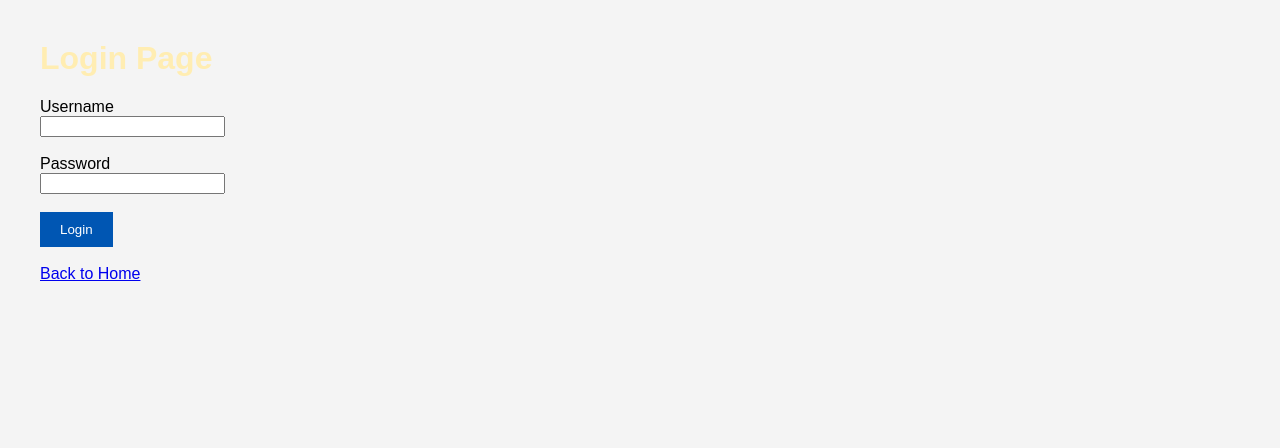
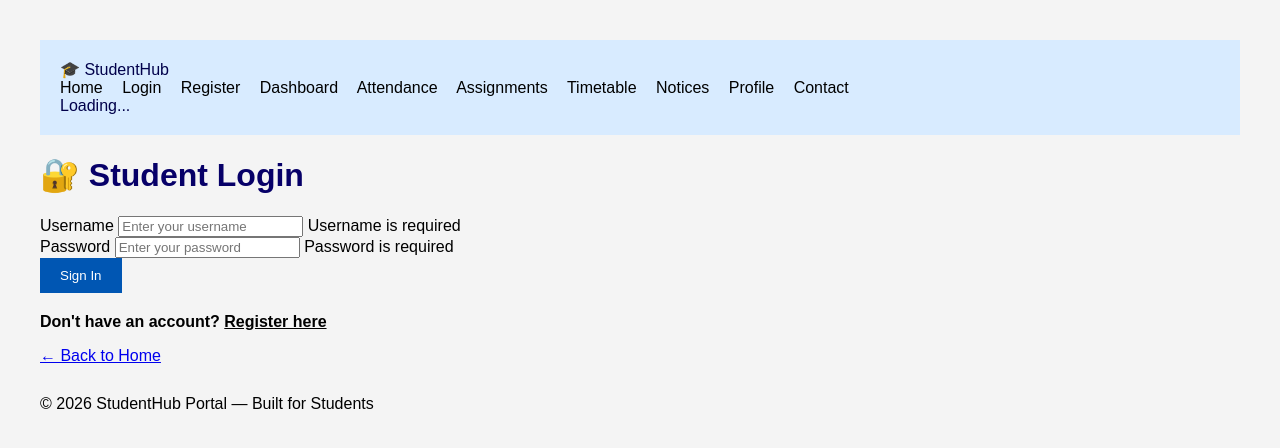
Before and after one commit to 07vish/sh, a PHP site: page /login.html in a window 1280 px wide. Shown: the top 448 px of the page. Run offline with PHP 8.4, Linux system fonts and the light colour scheme.

Commit message:
Your commit message

```diff
--- a/css/style.css
+++ b/css/style.css
@@ -10,9 +10,9 @@ background:#f4f4f4;
 
 header{
 
-background:#0056b3;
+background:#d8ebff;
 
-color:white;
+color:rgb(1, 0, 75);
 
 padding:20px;
 
@@ -20,7 +20,7 @@ padding:20px;
 
 nav a{
 
-color:white;
+color:rgb(0, 0, 0);
 
 margin-right:15px;
 
@@ -30,7 +30,7 @@ text-decoration:none;
 
 h1{
 
-color:#ffedb2;
+color:#070068;
 
 }
 
--- a/index.html
+++ b/index.html
@@ -8,6 +8,7 @@
 <body>
 
 <header>
+  <img src="https://www.charusat.ac.in/_next/static/media/CHARUSAT_NEW.6cad095d.png" alt="" height="20px" background="white" srcset="">
     <h1>StudentHub Portal</h1>
 
     <nav>
--- a/login.html
+++ b/login.html
@@ -1,29 +1,68 @@
 <!DOCTYPE html>
-<html>
+<html lang="en">
 <head>
-    <title>Login</title>
-    <link rel="stylesheet" href="css/style.css">
+  <meta charset="UTF-8">
+  <meta name="viewport" content="width=device-width, initial-scale=1.0">
+  <title>StudentHub — Login</title>
+  <link rel="stylesheet" href="css/style.css">
 </head>
-
 <body>
 
-<h1>Login Page</h1>
+  <header class="main-header">
+    <div class="site-title">
+      <span class="icon">🎓</span> StudentHub
+    </div>
 
-<form>
+    <nav>
+      <div class="nav-links">
+        <a href="index.html">Home</a>
+        <a href="login.html">Login</a>
+        <a href="register.html">Register</a>
+        <a href="dashboard.html">Dashboard</a>
+        <a href="attendance.html">Attendance</a>
+        <a href="assignment.html">Assignments</a>
+        <a href="timetable.html">Timetable</a>
+        <a href="notice.html">Notices</a>
+        <a href="profile.html">Profile</a>
+        <a href="contact.html">Contact</a>
+      </div>
+    </nav>
 
-<label>Username</label><br>
-<input type="text"><br><br>
+    <div class="live-clock" id="liveClock">Loading...</div>
+  </header>
 
-<label>Password</label><br>
-<input type="password"><br><br>
+  <main class="main-content">
+    <h1 class="page-title">
+      <span class="emoji">🔐</span> Student Login
+    </h1>
 
-<button>Login</button>
+    <form class="login-form" novalidate>
+      <div class="form-group">
+        <label for="loginUser">Username</label>
+        <input type="text" id="loginUser" placeholder="Enter your username">
+        <span class="form-error">Username is required</span>
+      </div>
 
-</form>
+      <div class="form-group">
+        <label for="loginPass">Password</label>
+        <input type="password" id="loginPass" placeholder="Enter your password">
+        <span class="form-error">Password is required</span>
+      </div>
 
-<br>
+      <button type="submit" class="btn">Sign In</button>
+    </form>
 
-<a href="index.html">Back to Home</a>
+    <p style="margin-top: 20px; font-weight: 600;">
+      Don't have an account? <a href="register.html" style="color: var(--red); font-weight: 800;">Register here</a>
+    </p>
 
+    <a href="index.html" class="back-link">&larr; Back to Home</a>
+  </main>
+
+  <footer class="main-footer">
+    &copy; <span>2026</span> StudentHub Portal — Built for Students
+  </footer>
+
+  <script src="js/script.js"></script>
 </body>
 </html>
```
Also changed, not shown: assignment.html (line endings or trailing spaces), attendance.html (line endings or trailing spaces), contact.html (line endings or trailing spaces), dashboard.html (line endings or trailing spaces), js/script.js (line endings or trailing spaces), notice.html (line endings or trailing spaces), profile.html (line endings or trailing spaces), register.html (line endings or trailing spaces), timetable.html (line endings or trailing spaces).
